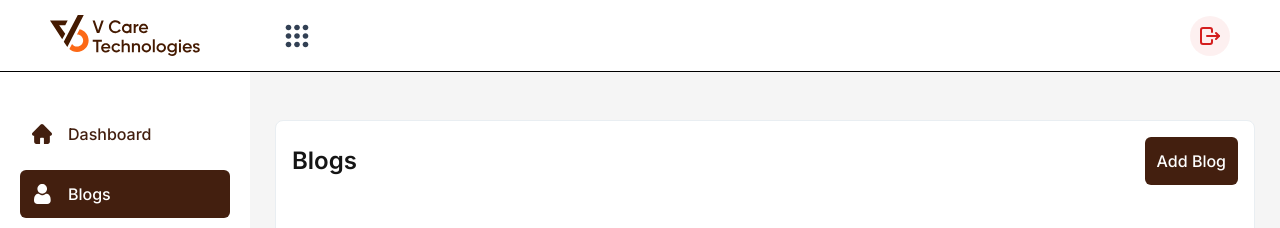
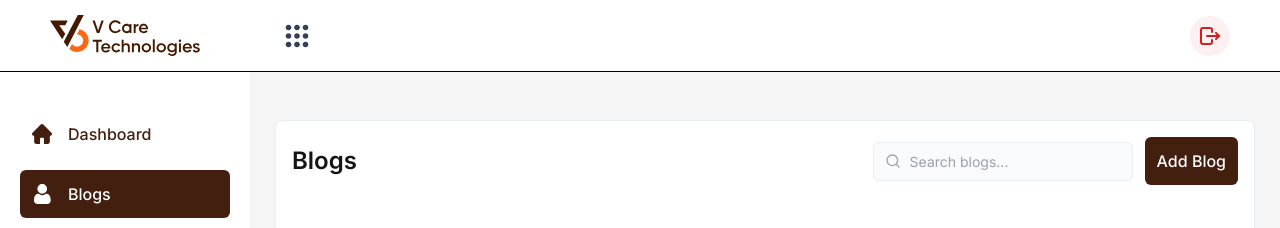
Before and after one commit to viralrakholiyatech/vcare-admin, a React (Vite) app: page /admin/blogs in a window 1280 px wide. Shown: the top 228 px of the page. Built offline with nearby package versions, Linux system fonts and the light colour scheme; no server answers; sample sign-in values are in the browser's storage.

Commit message:
Fix CORS by proxying /api requests in vercel.json and vite.config.js

```diff
--- a/src/pages/blogs/Blogs.jsx
+++ b/src/pages/blogs/Blogs.jsx
@@ -2,6 +2,7 @@ import React, { useEffect, useState } from 'react';
 import DataTable from 'react-data-table-component';
 import { Link } from 'react-router-dom';
 import Swal from 'sweetalert2';
+import { FiSearch } from 'react-icons/fi';
 import Layout from '../../components/Layout';
 import EditIcon from '../../../public/images/edit-icon.svg';
 import DeleteIcon from '../../../public/images/delete-icon.svg';
@@ -9,6 +10,7 @@ import DeleteIcon from '../../../public/images/delete-icon.svg';
 const Blogs = () => {
   const [data, setData] = useState([]);
   const [loading, setLoading] = useState(true);
+  const [searchQuery, setSearchQuery] = useState('');
 
   // Load Blogs
   const fetchBlogs = async () => {
@@ -172,29 +174,62 @@ const Blogs = () => {
     },
   ];
 
+  const filteredData = data.filter((item) => {
+    const query = searchQuery.toLowerCase().trim();
+    if (!query) return true;
+    return (
+      item.name?.toLowerCase().includes(query) ||
+      item.date?.toLowerCase().includes(query) ||
+      String(item.id).includes(query)
+    );
+  });
+
   return (
     <Layout>
       <div className="main-page-card border border-[#E9EEF2] bg-white rounded-lg lg:p-4 p-3">
 
         {/* Header */}
-        <div className="flex items-center justify-between mb-4">
+        <div className="flex flex-wrap items-center justify-between gap-3 mb-4">
           <h2 className="lg:text-[24px] text-[22px] font-semibold text-[#151515]">
             Blogs
           </h2>
 
-          <Link
-            to="/admin/blog/add"
-            className="user-detail-link item relative lg:p-[12px] p-[10px] rounded-md text-white font-medium lg:text-[16px] text-[14px] bg-[#431f0f] flex items-center gap-4 w-auto transition-all duration-500 hover:bg-[#32170b]"
-          >
-            Add Blog
-          </Link>
+          <div className="flex items-center gap-3 w-full sm:w-auto">
+            {/* Search Bar */}
+            <div className="relative w-full sm:w-[260px]">
+              <input
+                type="text"
+                value={searchQuery}
+                onChange={(e) => setSearchQuery(e.target.value)}
+                placeholder="Search blogs..."
+                className="w-full pl-9 pr-8 py-2 text-[14px] border border-[#E9EEF2] rounded-md focus:outline-none focus:border-[#431f0f] bg-[#F9FAFB] placeholder:text-[#9AA2AC]"
+              />
+              <FiSearch className="absolute left-3 top-1/2 -translate-y-1/2 text-[#9AA2AC] text-[16px]" />
+              {searchQuery && (
+                <button
+                  type="button"
+                  onClick={() => setSearchQuery('')}
+                  className="absolute right-2.5 top-1/2 -translate-y-1/2 text-gray-400 hover:text-gray-600 text-[14px] cursor-pointer"
+                >
+                  ×
+                </button>
+              )}
+            </div>
+
+            <Link
+              to="/admin/blog/add"
+              className="user-detail-link item relative lg:p-[12px] p-[10px] rounded-md text-white font-medium lg:text-[16px] text-[14px] bg-[#431f0f] flex items-center gap-4 w-auto shrink-0 transition-all duration-500 hover:bg-[#32170b]"
+            >
+              Add Blog
+            </Link>
+          </div>
         </div>
 
         {/* Table */}
         <div className="table-responsive">
           <DataTable
             columns={columns}
-            data={data}
+            data={filteredData}
             progressPending={loading}
             pagination
             paginationPerPage={100}
@@ -204,7 +239,7 @@ const Blogs = () => {
             pointerOnHover
             noDataComponent={
               <div className="py-6 text-gray-500">
-                No blogs found
+                {searchQuery ? 'No matching blogs found' : 'No blogs found'}
               </div>
             }
           />
```
